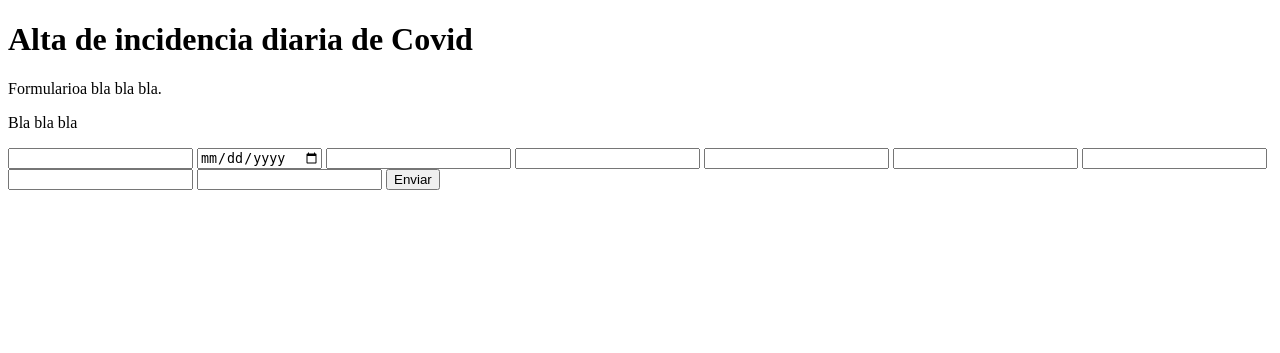
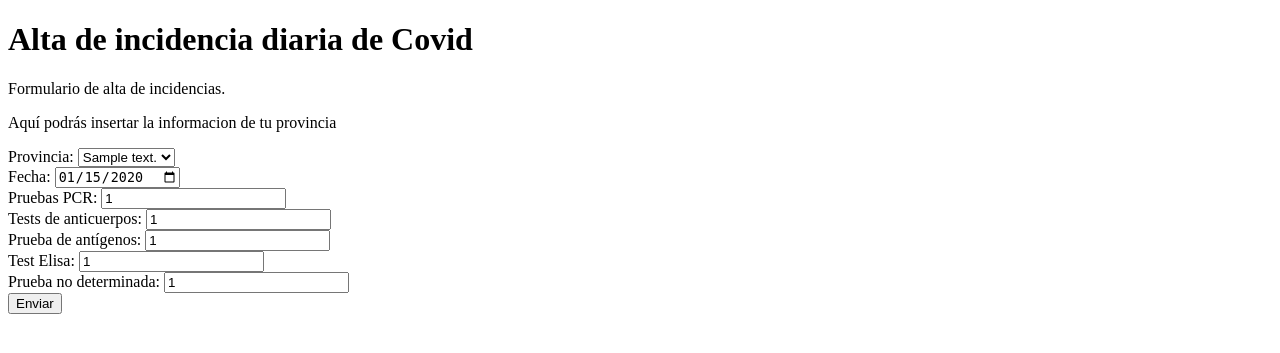
Before and after one commit to elenaiprou/Covid_class, a Flask app: template covid/templates/alta.html in a window 1280 px wide. Shown: the top 353 px of the page. Run offline with Flask 2, Linux system fonts and the light colour scheme; the template is opened without the code that fills it: most values are stand-ins (such as "Sample title", 1, 10 or a date in 2020).

Commit message:
por ahora no haremos más modificaciones

```diff
--- a/covid/templates/alta.html
+++ b/covid/templates/alta.html
@@ -8,21 +8,60 @@
     </head>
     <body>
         <h1>Alta de incidencia diaria de Covid</h1>
-        <p>Formularioa bla bla bla.</p> <!-- para cambiar de parrafo se ha de poner la etiqueta p-->
-        <p>Bla bla bla </p>
+        <p>Formulario de alta de incidencias.</p> <!-- para cambiar de parrafo se ha de poner la etiqueta p-->
+        <p>Aquí podrás insertar la informacion de tu provincia</p>
 
-        <form action="/incidenciasdiarias" method="POST">
-            <input type="text" name="provincia" id="">
-            <input type="date" name="fecha" id="">
-            <input type="number" name="num_casos" id="">
-            <input type="number" name="num_casos_prueba_pcr" id="">
-            <input type="number" name="num_casos_prueba_test_ac" id="">
-            <input type="number" name="num_casos_prueba_test_ac" id="">
-            <input type="number" name="num_casos_prueba_ag" id="">
-            <input type="number" name="num_casos_prueba_elisa" id="">
-            <input type="number" name="num_casos_prueba_desconocida" id="">
-            <button type="submit">Enviar</button>
-
-        </form>
+        <form action="/incidenciasdiarias" method="post">
+            <div>
+                <div>
+                    <label for="provincia">Provincia:</label>
+                    <select name="provincia"
+                           required>
+                        {% for provincia in provincias %}
+                            <option value="{{provincia.codigo}}">{{provincia.descripcion}}</option>
+                        {% endfor %}
+                    </select>
+                </div>
+                <div>
+                    <label for="fecha">Fecha:</label>
+                    <input type="date" name="fecha" required
+                           value={{datos.fecha}}>
+                </div>
+                <div>
+                    <label for="num_casos_prueba_pcr">Pruebas PCR:</label>
+                    <input type="text" name="num_casos_prueba_pcr"
+                           placeholder="prueba_pcr" required
+                           value="{{datos.num_casos_prueba_pcr}}">
+                </div>
+                <div>
+                    <label for="num_casos_prueba_test_ac">Tests de anticuerpos:</label>
+                    <input type="number" name="num_casos_prueba_test_ac"
+                           placeholder="prueba_test_ac" required
+                           value="{{datos.num_casos_prueba_test_ac}}">
+                </div>
+                <div>
+                    <label for="num_casos_prueba_ag">Prueba de antígenos:</label>
+                    <input type="number" name="num_casos_prueba_ag"
+                           placeholder="prueba_ag" required
+                           value="{{datos.num_casos_prueba_ag}}">
+                </div>
+                <div>
+                    <label for="num_casos_prueba_elisa">Test Elisa:</label>
+                    <input type="number" name="num_casos_prueba_elisa"
+                           placeholder="prueba_elisa" required
+                           value="{{datos.num_casos_prueba_elisa}}">
+                </div>
+                <div>
+                    <label for="num_casos_prueba_desconocida">Prueba no determinada:</label>
+                    <input type="number" name="num_casos_prueba_desconocida"
+                           placeholder="prueba_desconocida" required
+                           value="{{datos.num_casos_prueba_desconocida}}">
+                </div>
+                <button type="submit">Enviar</button>
+            </div>
+          </form>
+          {% if error != '' %}
+          <p>{{error }}</p>
+          {% endif %}
     </body>
 </html>
```
Also changed, not shown: covid/views.py (+42 -3 lines).
